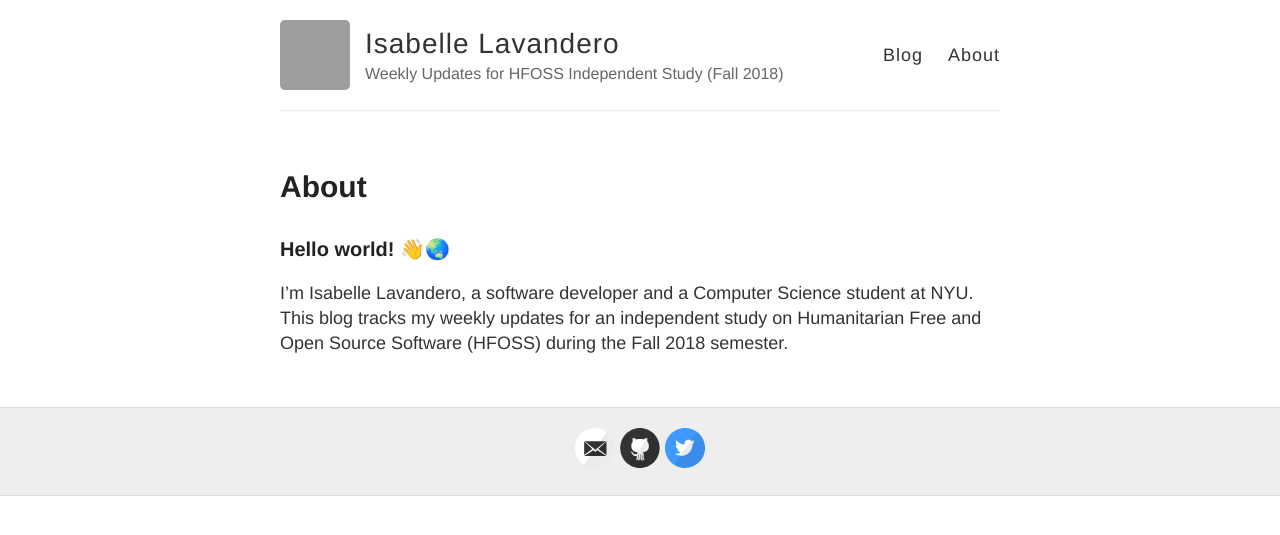
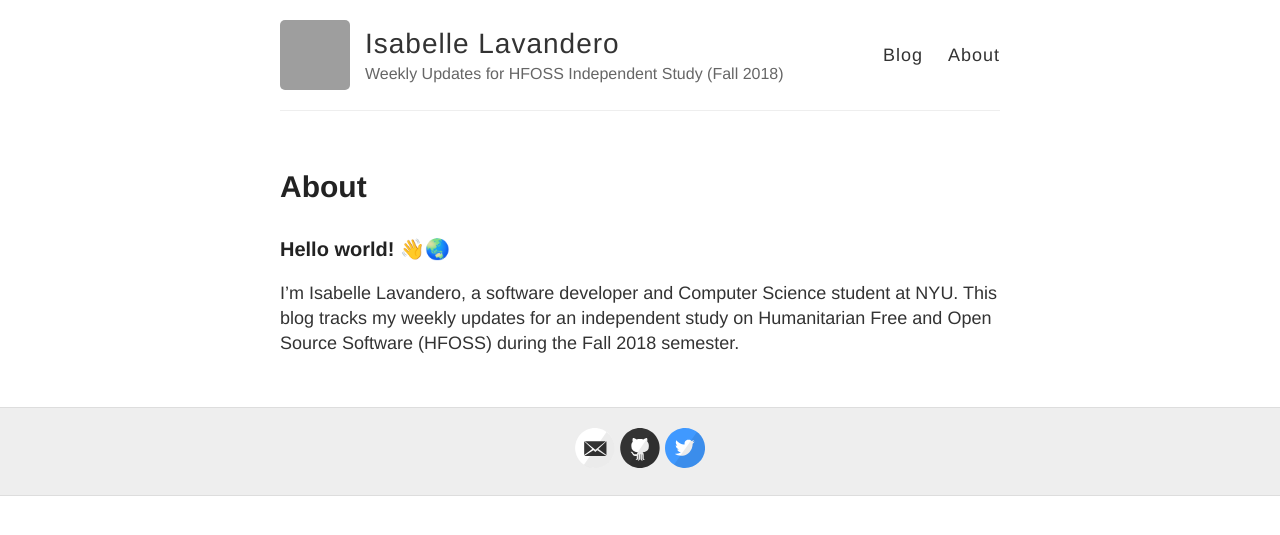
Before and after one commit to nyu-hfoss-project/thefifthisa-blog, a Jekyll site: the page built from about.md, in a window 1280 px wide. Shown: the top 535 px of the page. Built offline with Jekyll 4.4.1, drawn with Linux system fonts in a browser that asks for light colours; grey boxes are pictures that could not be loaded.

```diff
--- a/about.md
+++ b/about.md
@@ -6,4 +6,4 @@ permalink: /about/
 
 ### Hello world! 👋🌏
 
-I'm Isabelle Lavandero, a software developer and a Computer Science student at NYU. This blog tracks my weekly updates for an independent study on Humanitarian Free and Open Source Software (HFOSS) during the Fall 2018 semester.
+I'm Isabelle Lavandero, a software developer and Computer Science student at NYU. This blog tracks my weekly updates for an independent study on Humanitarian Free and Open Source Software (HFOSS) during the Fall 2018 semester.
```
